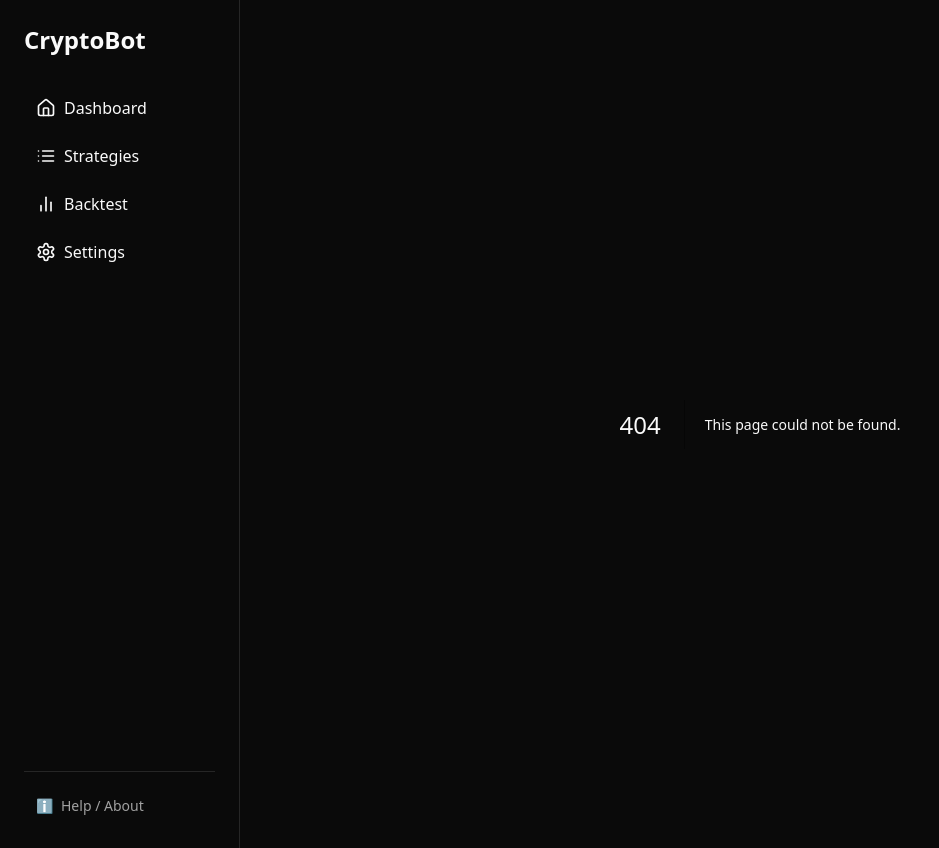
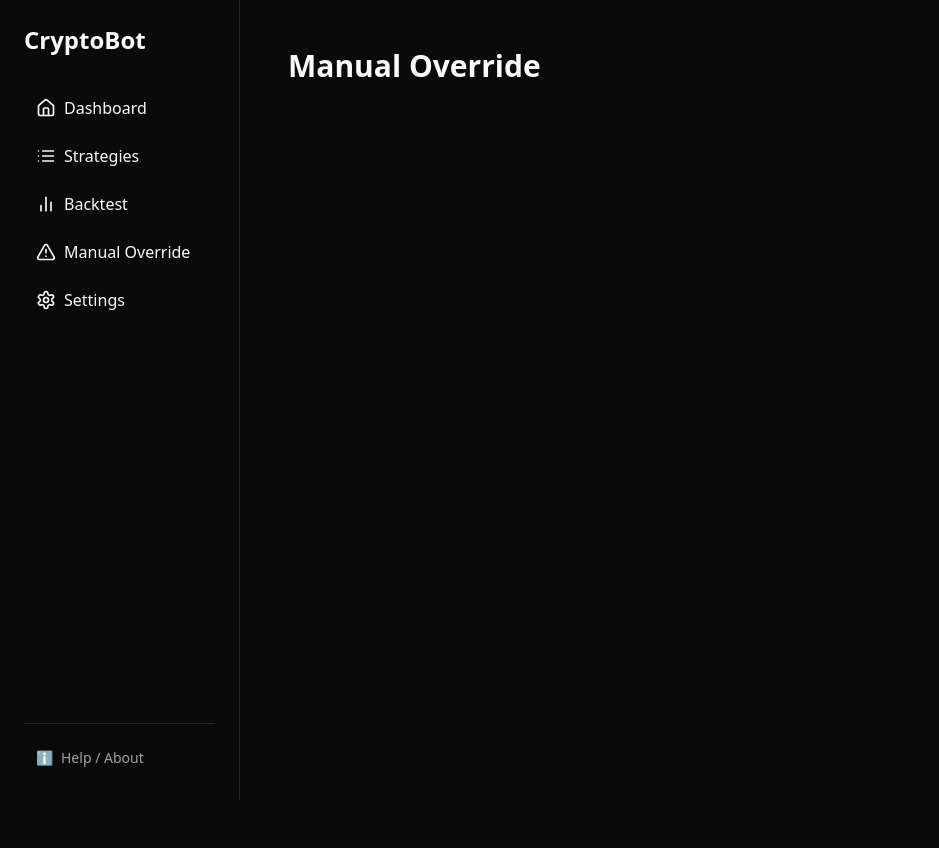
Before and after one commit to elijahmendezcs/cryptotrade, a Next.js app in the folder frontend/: page /manual-override in a window 1280 px wide. Before the commit this address had no page. Shown: the whole page, without its empty margins (0-939 px from the left). After the commit the page ends 800 px from the top, so only its background shows below. Built offline with nearby package versions, Linux system fonts and the light colour scheme.

Commit message:
added manual override

```diff
--- a/frontend/src/app/layout.tsx
+++ b/frontend/src/app/layout.tsx
@@ -5,7 +5,7 @@ import type { Metadata } from "next";
 import { Geist, Geist_Mono } from "next/font/google";
 import Link from "next/link";
 import "./globals.css";
-import { Home, List, BarChart2, Settings } from "lucide-react";
+import { Home, List, BarChart2, Settings, TriangleAlert } from "lucide-react";
 
 const geistSans = Geist({ variable: "--font-geist-sans", subsets: ["latin"] });
 const geistMono = Geist_Mono({
@@ -55,12 +55,19 @@ export default function RootLayout({
     <BarChart2 className="mr-2 h-5 w-5" /> Backtest
   </Link>
   <Link
+    href="/manual-override"
+    className="flex items-center px-3 py-2 rounded hover:bg-accent"
+  >
+    <TriangleAlert className="mr-2 h-5 w-5"/> Manual Override
+  </Link>
+  <Link
     href="/settings"
     className="flex items-center px-3 py-2 rounded hover:bg-accent"
   >
     <Settings className="mr-2 h-5 w-5" /> Settings
   </Link>
 </nav>
+
   </div>
 
   {/* Bottom section: Help/About */}
--- /dev/null
+++ b/frontend/src/app/manual-override/page.tsx
@@ -0,0 +1,9 @@
+// frontend/src/app/backtest/page.tsx
+export default function ManualOverridePage() {
+  return (
+    <main className="p-6">
+      <h1 className="text-3xl font-semibold mb-4">Manual Override</h1>
+      {/* TODO: Backtest controls, parameter inputs, results chart */}
+    </main>
+  );
+}
```
Lines whose indentation alone changed are shown as unchanged.
